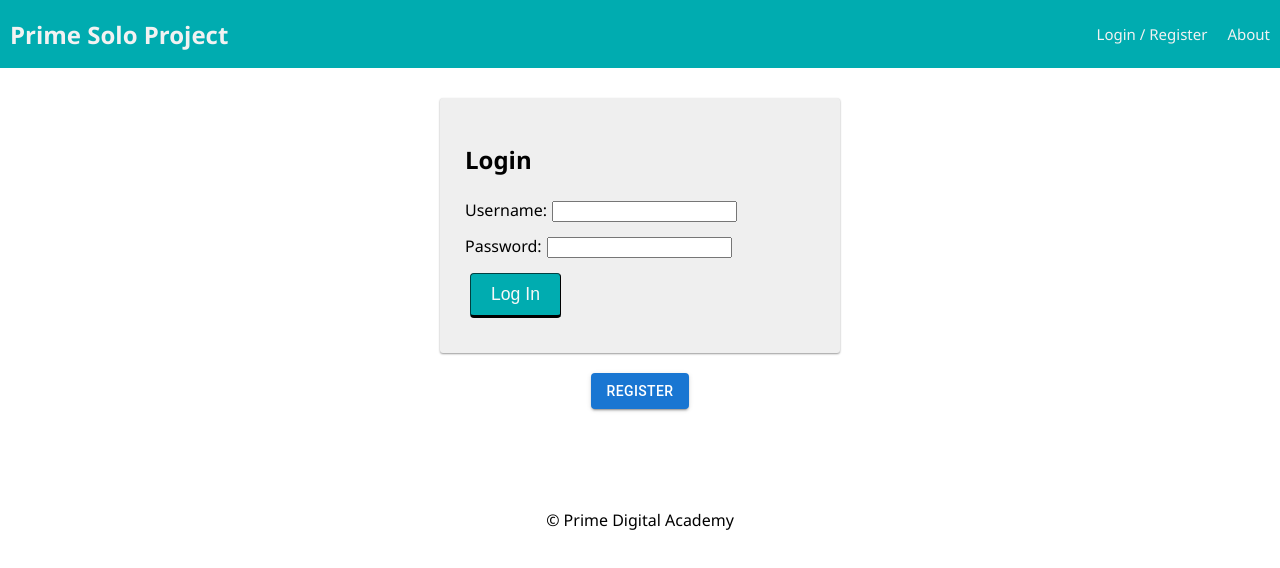
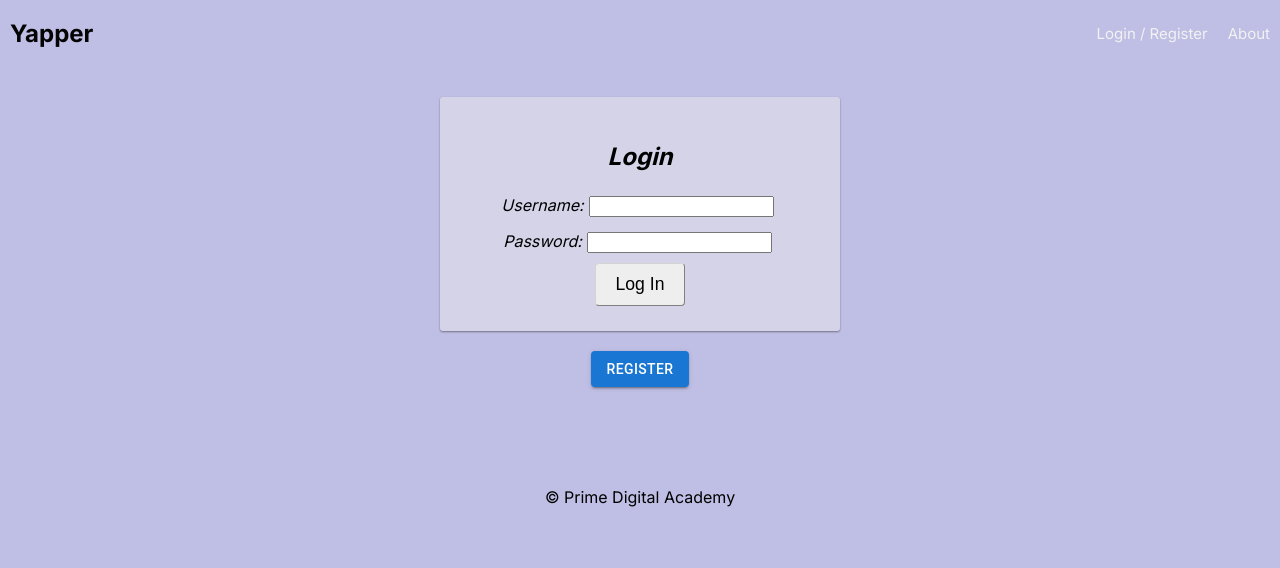
Before and after one commit to janetscanlon/yapper, a React (Vite) app: page /#/info in a window 1280 px wide. Shown: the top 568 px of the page. Built offline with nearby package versions, Linux system fonts and the light colour scheme; no server answers.

Commit message:
initial styling css

```diff
--- a/index.html
+++ b/index.html
@@ -1,6 +1,9 @@
 <!doctype html>
 <html lang="en">
   <head>
+    <link rel="preconnect" href="https://fonts.googleapis.com">
+    <link rel="preconnect" href="https://fonts.gstatic.com" crossorigin>
+    <link href="https://fonts.googleapis.com/css2?family=Inter:wght@100..900&display=swap" rel="stylesheet">
     <meta charset="utf-8">
     <meta name="viewport" content="width=device-width, initial-scale=1, shrink-to-fit=no">
     <meta name="theme-color" content="#000000">
--- a/src/components/App/App.css
+++ b/src/components/App/App.css
@@ -5,8 +5,10 @@ body,
 }
 
 body {
-  font-family: 'Segoe UI', Tahoma, Geneva, Verdana, sans-serif;
+  font-family: 'inter', sans-serif;
   margin: 0px;
+  background-color: rgba(191, 190, 228, 1);
+  text-align: center;
 }
 
 img {
@@ -27,13 +29,15 @@ Button
 -------------------------------------------------------------------------------- */
 
 .btn {
-  display: inline-block;
+
+  display: block;
+  margin: auto;
   padding: 10px 20px;
-  border-color: #014041;
-  border-width: 1px 1px 3px;
+  border-color: rgb(213, 210, 210);
+  border-width: 1px 1px 1px;
   border-radius: 4px;
-  background-color: #00acb0;
-  color: #f8f8f8;
+  background-color: rgba(238, 238, 238, 1);
+  color: #000000;
   font-size: 1.1rem;
   outline: 0;
   cursor: pointer;
@@ -55,7 +59,8 @@ Button
 }
 
 .btn:hover {
-  background-color: #008183;
+  background-color: rgba(118, 115, 115, 0.443);
+  color: white;
   text-decoration: none;
 }
 
@@ -63,17 +68,17 @@ Button
 .btn_asLink {
   padding: 0;
   border-width: 0;
-  border-bottom: 1px solid #444;
+  border-bottom: 1px rgba(103, 116, 131, 1);
   border-radius: 0;
   background: none;
   font: inherit;
-  color: #444;
+  color: rgba(238, 238, 238, 1);
 }
 
 .btn_asLink:hover {
   background-color: transparent;
   border-color: #008183;
-  color: #008183;
+  color: rgba(238, 238, 238, 1);
 }
 
 /* --------------------------------------------------------------------------------
@@ -96,12 +101,15 @@ Form Treatment
 -------------------------------------------------------------------------------- */
 
 .formPanel {
+  font-style: italic;
+
   box-sizing: border-box;
   width: 400px;
   max-width: 100%;
   padding: 25px;
   margin: 0 auto 20px;
-  background-color: #efefef;
+  background-color:  rgba(238, 238, 238, 0.443);
+
   border-radius: 3px;
   box-shadow: 0 1px 2px rgb(0, 0, 0, 0.4);
 }
--- a/src/components/LoginPage/LoginPage.jsx
+++ b/src/components/LoginPage/LoginPage.jsx
@@ -1,7 +1,9 @@
 import React from 'react';
 import LoginForm from '../LoginForm/LoginForm';
 import { useHistory } from 'react-router-dom';
+//import MUI
 import Button from '@mui/material/Button';
+
 
 function LoginPage() {
   const history = useHistory();
--- a/src/components/Nav/Nav.css
+++ b/src/components/Nav/Nav.css
@@ -5,7 +5,7 @@
   align-items: center;
 
   margin: 0 0 30px;
-  background-color: #00acb0;
+  background-color: rgba(191, 190, 228, 1);
   overflow: hidden;
 }
 
@@ -16,7 +16,7 @@
 .nav-title {
   font-size: 24px;
   font-weight: 700;
-  color: #f2f2f2;
+  color: #040303;
   padding-left: 10px;
   margin: 0;
 }
@@ -24,7 +24,7 @@
 .navLink {
   display: inline-block;
   color: #f2f2f2;
-  background-color: #00acb0;
+  background-color: rgba(191, 190, 228, 1);
   text-align: center;
   padding: 24px 10px;
   text-decoration: none;
@@ -38,5 +38,5 @@
 }
 
 .navLink:hover {
-  background-color: #008183;
+  background-color: rgba(118, 115, 115, 0.443);
 }
--- a/src/components/Nav/Nav.jsx
+++ b/src/components/Nav/Nav.jsx
@@ -10,7 +10,7 @@ function Nav() {
   return (
     <div className="nav">
       <Link to="/home">
-        <h2 className="nav-title">Prime Solo Project</h2>
+        <h2 className="nav-title">Yapper</h2>
       </Link>
       <div>
         {/* If no user is logged in, show these links */}
--- a/src/components/RegisterForm/RegisterForm.jsx
+++ b/src/components/RegisterForm/RegisterForm.jsx
@@ -1,5 +1,7 @@
 import React, { useState } from 'react';
 import { useDispatch, useSelector } from 'react-redux';
+//import MUI components/libraries
+import { Input } from '@mui/base/Input';
 
 
 function RegisterForm() {
```
